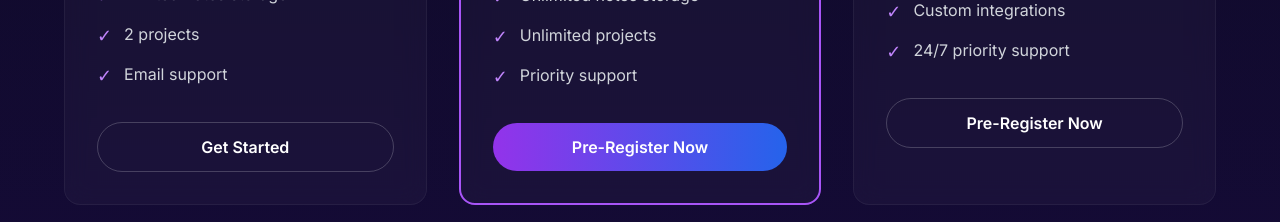
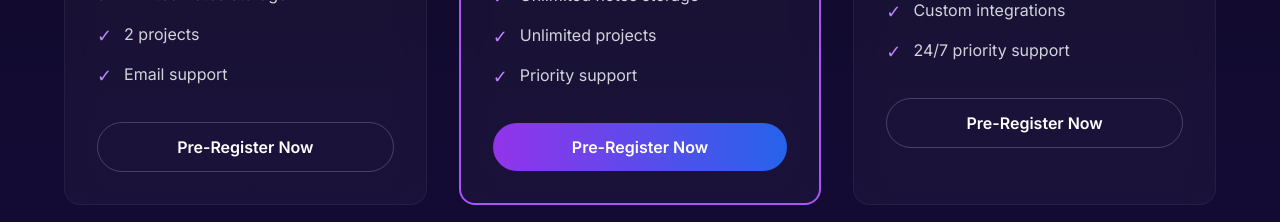
Before and after one commit to lucapropgrim11/prism-landing, a Next.js app: page / in a window 1280 px wide. Shown: the part 2440-2662 px from the top of the page. Built offline with nearby package versions, Linux system fonts and the light colour scheme.

Commit message:
feat: update pricing buttons to link to pre-registration

```diff
--- a/app/components/Pricing.tsx
+++ b/app/components/Pricing.tsx
@@ -32,14 +32,14 @@ const PricingTier = ({ name, price, description, features, isPopular }: PricingT
       ))}
     </ul>
     <Link
-      href={price === 'Free' ? '/' : '/pre-register'}
+      href={price === 'Free' ? '/pre-register' : '/pre-register'}
       className={`w-full py-3 rounded-full font-semibold transition-all duration-300 block text-center ${
         isPopular
           ? 'bg-gradient-to-r from-purple-600 to-blue-600 hover:shadow-[0_0_20px_rgba(92,23,229,0.5)]'
           : 'border border-white/20 hover:bg-white/10'
       }`}
     >
-      {price === 'Free' ? 'Get Started' : 'Pre-Register Now'}
+      Pre-Register Now
     </Link>
   </div>
 );
```
